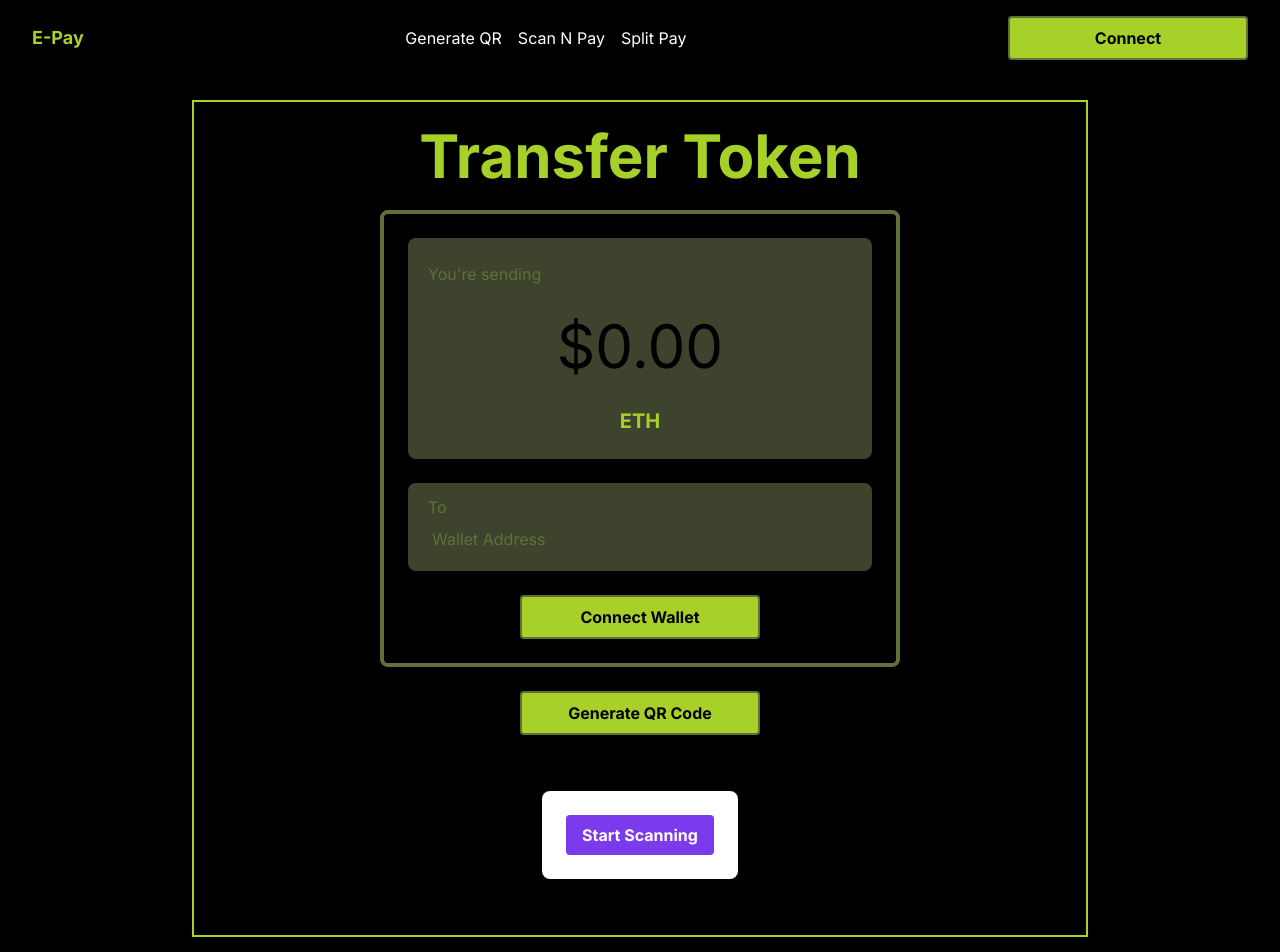
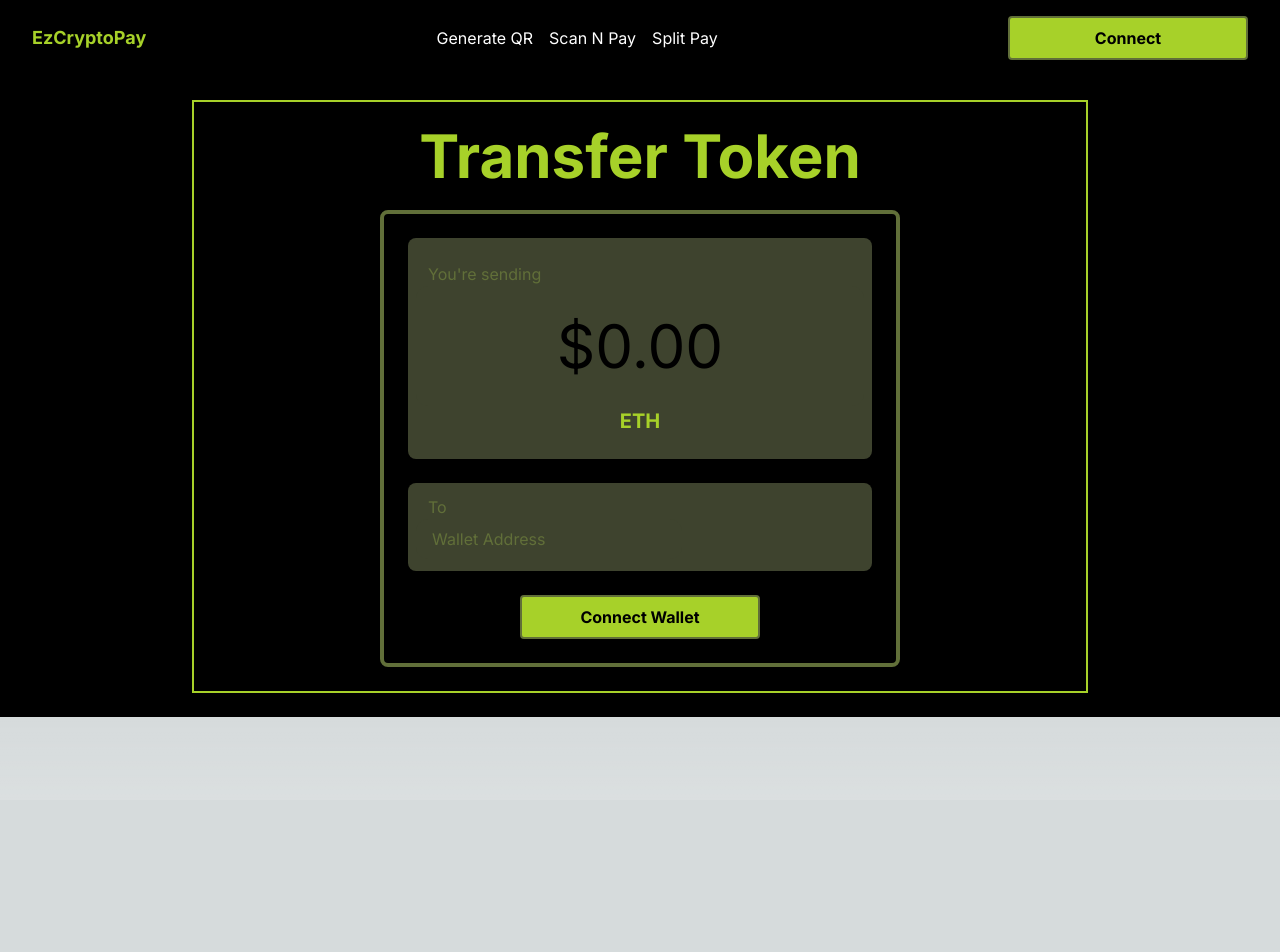
Before and after one commit to Saiweb3dev/Ethereum_Transfer_NextJS, a Next.js app: page / in a window 1280 px wide. Shown: the top 952 px of the page. After the commit the page ends 800 px from the top, so only its background shows below. Built offline with nearby package versions, Linux system fonts and the light colour scheme.

Commit message:
minor code refactor

```diff
--- a/src/components/Navbar/Navbar.tsx
+++ b/src/components/Navbar/Navbar.tsx
@@ -26,7 +26,7 @@ const Navbar: React.FC = () => {
   return (
     <nav className="bg-black py-4 px-8">
       <div className="container mx-auto flex items-center justify-between">
-        <div className="text-neon text-lg font-bold">E-Pay</div>
+        <Link href="/" className="text-neon text-lg font-bold">EzCryptoPay</Link>
         <ul className="flex space-x-4">
           <li>
             <Link href='/QR_Code_Generator' className="text-white hover:text-gray-400">Generate QR</Link>
--- a/src/components/SimpleTransferMain.tsx
+++ b/src/components/SimpleTransferMain.tsx
@@ -112,17 +112,6 @@ const Main: React.FC = () => {
         <h1 className="text-6xl font-bold transition-all duration-500 transform hover:scale-105">
           Transfer Token
         </h1>
-        {connected && (
-          <p className="text-2xl text-fade_green font-semibold bg-black border border-neon p-4 rounded-lg transition-all duration-300 transform hover:scale-105">
-            Wallet: {walletAddress}
-          </p>
-        )}
-        {networkId && (
-          <p className="text-xl text-fade_green font-semibold bg-black border border-neon p-4 rounded-lg transition-all duration-300 transform hover:scale-105">
-            Network ID: {networkId.toString()}
-          </p>
-        )}
-
         <div className="flex flex-col justify-center items-center space-y-6 border-4 border-fade_green p-6 rounded-lg">
           <div className="flex flex-col justify-center items-start px-2 py-6 bg-gray_green rounded-lg w-full">
             <label htmlFor="amount" className="ml-3 text-fade_green">
@@ -172,20 +161,7 @@ const Main: React.FC = () => {
             <WalletConnection />
           )}
         </div>
-        <button className="button" onClick={() => setShowQRCode(true)}>
-          Generate QR Code
-        </button>
-
-        {showQRCode && (
-          <WalletQRCode
-            walletAddress={walletAddress}
-            onClose={() => setShowQRCode(false)}
-          />
-        )}
         <TransactionStatus status={transactionStatus} />
-        <div className="animate-fade-in-left">
-          <QRCodeScanner />
-        </div>
       </div>
     </div>
   );
```
